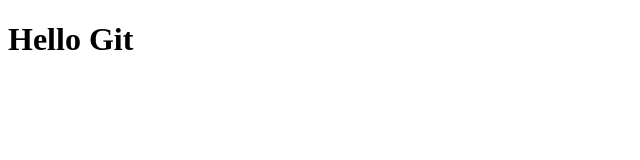
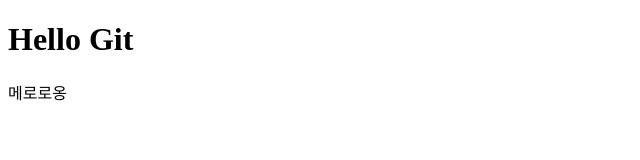
Before and after one commit to KimHyoJu12/my-first-git, a plain HTML site: page Hello.html in a window 1280 px wide. Shown: the full height of the page, 0-640 px from the left. Drawn offline with Linux system fonts and the light colour scheme.

Commit message:
Update Hello.html

```diff
--- a/Hello.html
+++ b/Hello.html
@@ -7,5 +7,6 @@
 </head>
 <body>
     <h1>Hello Git</h1>
+    <p>메로로옹</p>
 </body>
 </html>
```
